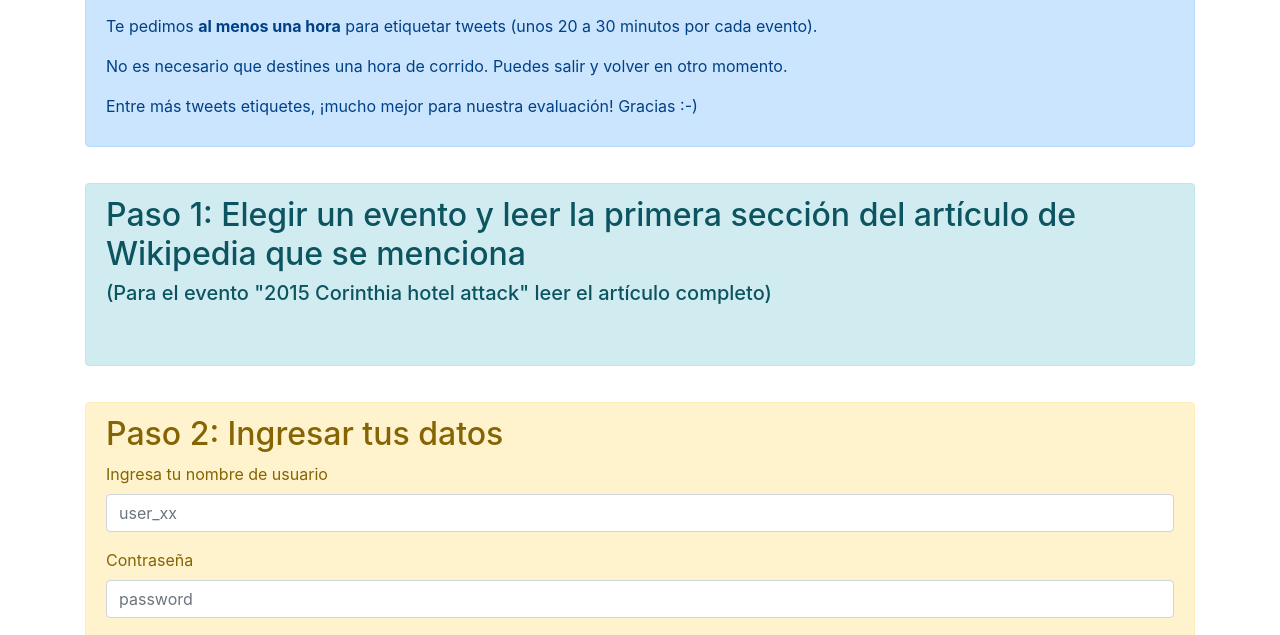
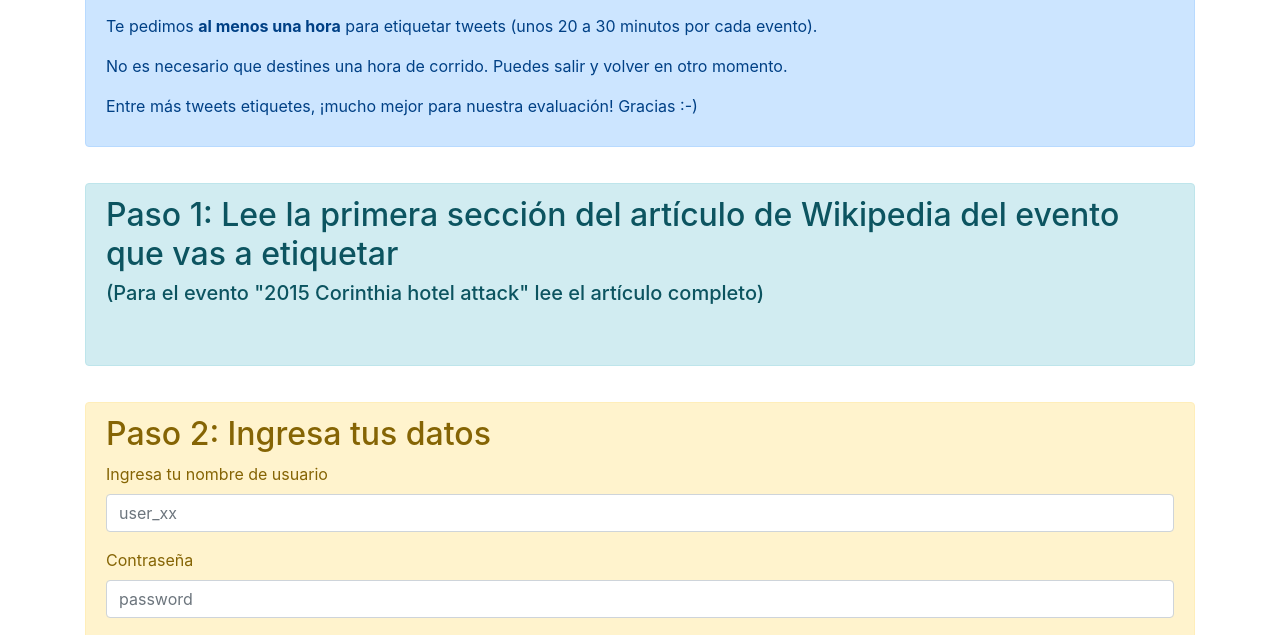
Before and after one commit to alapini/news-model, a Python web app: template web/templates/events.html in a window 1280 px wide. Shown: the part 593-1228 px from the top of the page. Run offline with Jinja, Linux system fonts and the light colour scheme; the template is opened without the code that fills it, so the values that code supplies are empty; some libraries are stand-ins or nearby versions.

Commit message:
instrucciones

```diff
--- a/web/templates/events.html
+++ b/web/templates/events.html
@@ -74,8 +74,8 @@
     <div class="row">
         <div class="col-lg-12">
             <div class="alert alert-info">
-                <h2 class="alert-heading">Paso 1: Elegir un evento y leer la primera sección del artículo de Wikipedia que se menciona</h2>
-                <h5>(Para el evento "2015 Corinthia hotel attack" leer el artículo completo)</h5>
+                <h2 class="alert-heading">Paso 1: Lee la primera sección del artículo de Wikipedia del evento que vas a etiquetar</h2>
+                <h5>(Para el evento "2015 Corinthia hotel attack" lee el artículo completo)</h5>
                 <br>
                 <dl>
                 {% for event in events %}
@@ -101,7 +101,7 @@
             </div>
             {% endif %}
             <div class="alert alert-warning">
-                <h2 class="alert-heading">Paso 2: Ingresar tus datos</h2>
+                <h2 class="alert-heading">Paso 2: Ingresa tus datos</h2>
 
                 <form action="{{ url_for('init') }}" method="post">
                     <div class="form-group">
```
